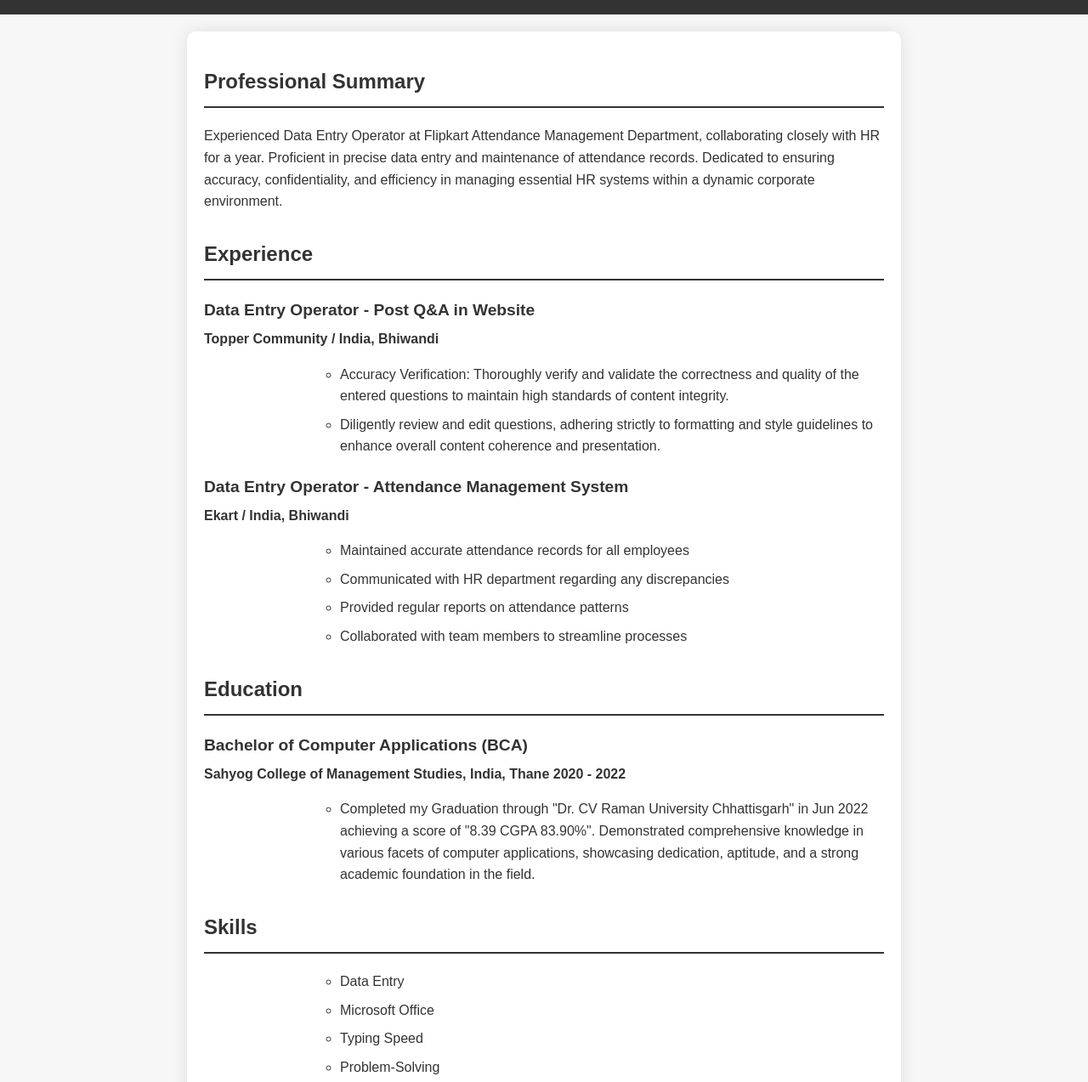
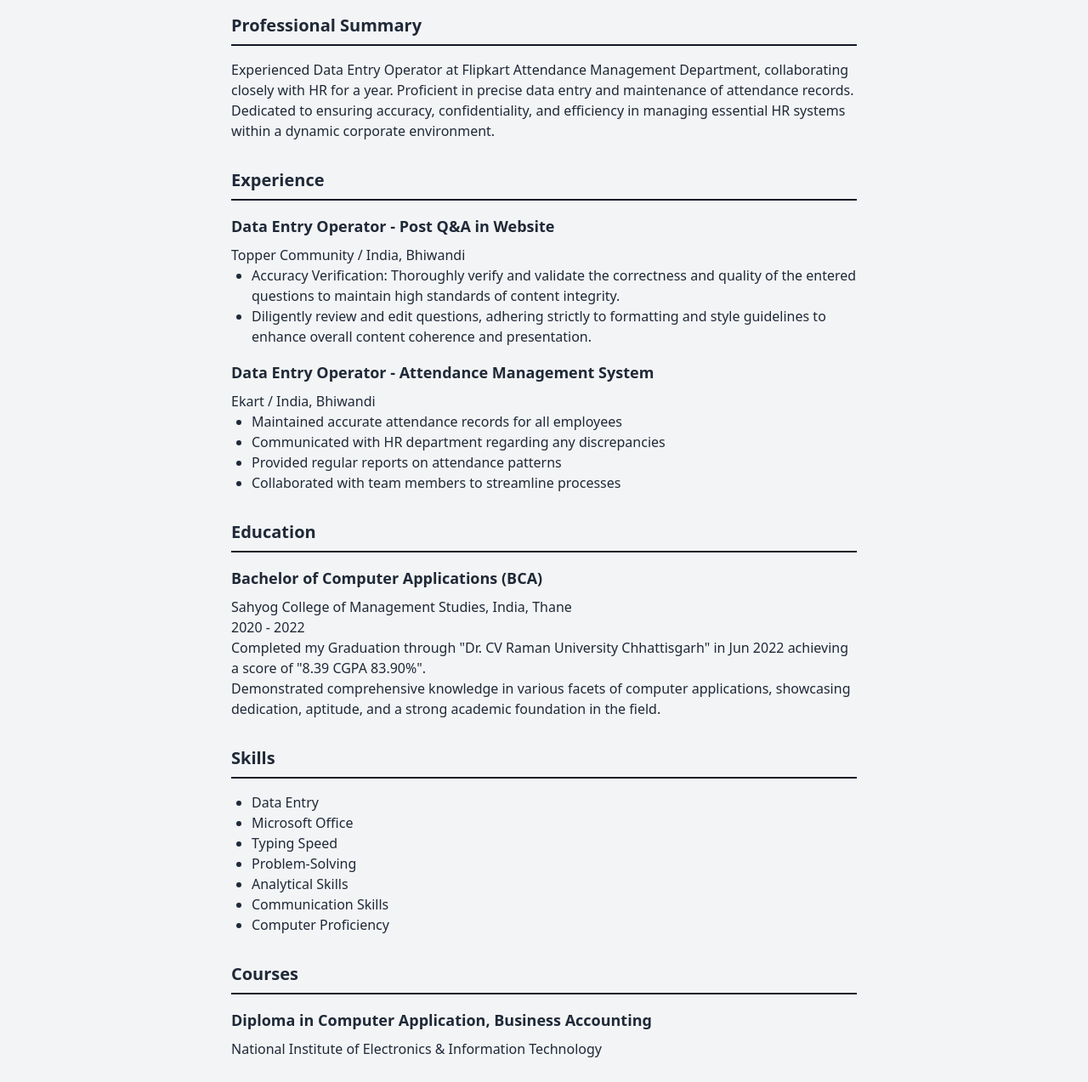
Before and after one commit to MohdAnas768/Anas-Resume, a plain HTML site: page index.html in a window 1280 px wide. Shown: the part 84-1357 px from the top of the page at 85% size. Drawn offline with nearby package versions, Linux system fonts and the light colour scheme.

Commit message:
using tailwind more beauty added

```diff
--- a/index.html
+++ b/index.html
@@ -1,38 +1,43 @@
 <!DOCTYPE html>
 <html lang="en">
+
 <head>
     <meta charset="UTF-8">
     <meta name="viewport" content="width=device-width, initial-scale=1.0">
-  <link rel="stylesheet" href="style.css">
     <title>Resume - Mohammad Anas Muslim Ansari</title>
+    <!-- Tailwind CSS CDN -->
+    <link href="https://cdn.jsdelivr.net/npm/tailwindcss@2.2.19/dist/tailwind.min.css" rel="stylesheet">
+</head>
 
-</head>
-<body>
+<body class="font-sans bg-gray-100 text-gray-800">
 
-  <header>
-    <h1>MOHAMMAD ANAS ANSARI</h1>
+    <header class="bg-gray-900 text-white text-center py-4">
+        <h1 class="text-3xl font-bold">Mohammad Anas Muslim Ansari</h1>
     </header>
 
-  <main>
-    <section class="section">
-      <h2>Professional Summary</h2>
-      <p>Experienced Data Entry Operator at Flipkart Attendance Management Department, collaborating closely with HR for a year. Proficient in precise data entry and maintenance of attendance records. Dedicated to ensuring accuracy, confidentiality, and efficiency in managing essential HR systems within a dynamic corporate environment.</p>
+    <main class="max-w-3xl mx-auto px-4 py-8">
+
+        <section class="mb-8">
+            <h2 class="text-xl font-bold border-b-2 border-gray-900 pb-2 mb-4">Professional Summary</h2>
+            <p class="mb-4">Experienced Data Entry Operator at Flipkart Attendance Management Department, collaborating closely with HR for a year. Proficient in precise data entry and maintenance of attendance records. Dedicated to ensuring accuracy, confidentiality, and efficiency in managing essential HR systems within a dynamic corporate environment.</p>
         </section>
 
-    <section class="section">
-      <h2>Experience</h2>
-      <div class="info-item">
-        <h3>Data Entry Operator - Post Q&A in Website</h3>
-        <b>Topper Community / India, Bhiwandi</b>
-        <ul>
+        <section class="mb-8">
+            <h2 class="text-xl font-bold border-b-2 border-gray-900 pb-2 mb-4">Experience</h2>
+
+            <div class="info-item mb-4">
+                <h3 class="text-lg font-bold mb-2">Data Entry Operator - Post Q&A in Website</h3>
+                <p>Topper Community / India, Bhiwandi</p>
+                <ul class="list-disc ml-6">
                     <li>Accuracy Verification: Thoroughly verify and validate the correctness and quality of the entered questions to maintain high standards of content integrity.</li>
                     <li>Diligently review and edit questions, adhering strictly to formatting and style guidelines to enhance overall content coherence and presentation.</li>
                 </ul>
             </div>
-      <div class="info-item">
-        <h3>Data Entry Operator - Attendance Management System</h3>
-        <b>Ekart / India, Bhiwandi</b>
-        <ul>
+
+            <div class="info-item mb-4">
+                <h3 class="text-lg font-bold mb-2">Data Entry Operator - Attendance Management System</h3>
+                <p>Ekart / India, Bhiwandi</p>
+                <ul class="list-disc ml-6">
                     <li>Maintained accurate attendance records for all employees</li>
                     <li>Communicated with HR department regarding any discrepancies</li>
                     <li>Provided regular reports on attendance patterns</li>
@@ -41,21 +46,21 @@
             </div>
         </section>
 
-    <section class="section">
-      <h2>Education</h2>
-      <div class="info-item">
-        <h3>Bachelor of Computer Applications (BCA)</h3>
-        <b>Sahyog College of Management Studies, India, Thane 2020 - 2022</b>
-        <ul>
-          <li><p>Completed my Graduation through "Dr. CV Raman University Chhattisgarh" in Jun 2022 achieving a score of "8.39 CGPA 83.90%".
-            Demonstrated comprehensive knowledge in various facets of computer applications, showcasing dedication, aptitude, and a strong academic foundation in the field.</p></li>
-        </ul>
+        <section class="mb-8">
+            <h2 class="text-xl font-bold border-b-2 border-gray-900 pb-2 mb-4">Education</h2>
+
+            <div class="info-item mb-4">
+                <h3 class="text-lg font-bold mb-2">Bachelor of Computer Applications (BCA)</h3>
+                <p>Sahyog College of Management Studies, India, Thane</p>
+                <p>2020 - 2022</p>
+                <p>Completed my Graduation through "Dr. CV Raman University Chhattisgarh" in Jun 2022 achieving a score of "8.39 CGPA 83.90%".</p>
+                <p>Demonstrated comprehensive knowledge in various facets of computer applications, showcasing dedication, aptitude, and a strong academic foundation in the field.</p>
             </div>
         </section>
 
-    <section class="section">
-      <h2>Skills</h2>
-      <ul id="skill">
+        <section class="mb-8">
+            <h2 class="text-xl font-bold border-b-2 border-gray-900 pb-2 mb-4">Skills</h2>
+            <ul class="list-disc ml-6">
                 <li>Data Entry</li>
                 <li>Microsoft Office</li>
                 <li>Typing Speed</li>
@@ -66,10 +71,11 @@
             </ul>
         </section>
 
-    <section class="section">
-      <h2>Courses</h2>
-      <div class="info-item">
-        <h3>Diploma in Computer Application, Business Accounting</h3>
+        <section class="mb-8">
+            <h2 class="text-xl font-bold border-b-2 border-gray-900 pb-2 mb-4">Courses</h2>
+
+            <div class="info-item mb-4">
+                <h3 class="text-lg font-bold mb-2">Diploma in Computer Application, Business Accounting</h3>
                 <p>National Institute of Electronics & Information Technology</p>
             </div>
         </section>
@@ -77,4 +83,5 @@
     </main>
 
 </body>
+
 </html>
```
Lines whose indentation alone changed are shown as unchanged.
